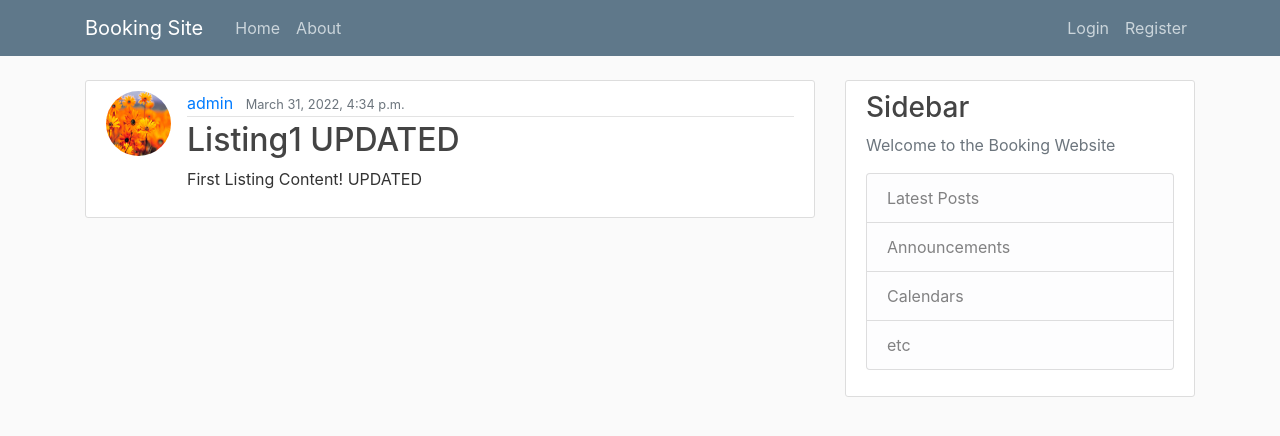
After one commit to mcsalera/sad-project, a Django app: page /listing/1/ in a window 1280 px wide. The commit adds this page. Shown: the top 436 px of the page. Run offline with Django 4.2, Linux system fonts and the light colour scheme; data comes from the database, SQL or seed files in the repository; both versions use the stored data as it was after the commit; some libraries are stand-ins or nearby versions.

Commit message:
user login

```diff
--- a/SAD/crud/booking/models.py
+++ b/SAD/crud/booking/models.py
@@ -2,6 +2,7 @@ from tkinter import CASCADE
 from django.db import models
 from django.utils import timezone
 from django.contrib.auth.models import User
+from django.urls import reverse
 
 class Listing(models.Model):
     title = models.CharField(max_length=200)
@@ -11,3 +12,6 @@ class Listing(models.Model):
 
     def __str__(self):
         return self.title
+
+    def get_absolute_url(self):
+        return reverse('listing-detail', kwargs={'pk': self.pk})
--- a/SAD/crud/booking/templates/booking/base.html
+++ b/SAD/crud/booking/templates/booking/base.html
@@ -32,6 +32,7 @@
               <!-- Navbar Right Side -->
               <div class="navbar-nav">
                 {% if user.is_authenticated %}
+                <a class="nav-item nav-link" href="{% url 'listing-create' %}">Create New Listing</a>
                 <a class="nav-item nav-link" href="{% url 'profile' %}">Profile</a>
                 <a class="nav-item nav-link" href="{% url 'logout' %}">Logout</a>
                 {% else %}
--- a/SAD/crud/booking/templates/booking/home.html
+++ b/SAD/crud/booking/templates/booking/home.html
@@ -2,12 +2,13 @@
 {% block content %}
   {% for listing in listings %}
     <article class="media content-section">
+      <img class="rounded-circle article-img" src="{{ listing.owner.profile.image.url }}">
       <div class="media-body">
         <div class="article-metadata">
           <a class="mr-2" href="#">{{ listing.owner }}</a>
           <small class="text-muted">{{ listing.date_listed }}</small>
         </div>
-        <h2><a class="article-title" href="#">{{ listing.title }}</a></h2>
+        <h2><a class="article-title" href="{% url 'listing-detail' listing.id %}">{{ listing.title }}</a></h2>
         <p class="article-content">{{ listing.description }}</p>
       </div>
     </article>
--- /dev/null
+++ b/SAD/crud/booking/templates/booking/listing_detail.html
@@ -0,0 +1,20 @@
+{% extends "booking/base.html" %}
+{% block content %}
+<article class="media content-section">
+    <img class="rounded-circle article-img" src="{{ object.owner.profile.image.url }}">
+    <div class="media-body">
+    <div class="article-metadata">
+        <a class="mr-2" href="#">{{ object.owner }}</a>
+        <small class="text-muted">{{ object.date_listed }}</small>
+        <div>
+            {% if object.owner == user %}
+                <a class="btn btn-secondary btn-sm mt-1 mb-1" href="{% url 'listing-update' object.id %}">Update Listing</a>
+                <a class="btn btn-danger btn-sm mt-1 mb-1" href="{% url 'listing-delete' object.id %}">Delete Listing</a>
+            {% endif %}
+        </div>
+    </div>
+    <h2 class="article-title">{{ object.title }}</h2>
+    <p class="article-content">{{ object.description }}</p>
+    </div>
+</article>
+{% endblock content %}
--- a/SAD/crud/booking/urls.py
+++ b/SAD/crud/booking/urls.py
@@ -1,7 +1,18 @@
 from django.urls import path
+from .views import (
+    ListingListView,
+    ListingDetailView,
+    ListingCreateView,
+    ListingUpdateView,
+    ListingDeleteView
+)
 from . import views
 
 urlpatterns = [
-    path('', views.home, name='booking-home'),
+    path('', ListingListView.as_view(), name='booking-home'),
+    path('listing/<int:pk>/', ListingDetailView.as_view(), name='listing-detail'),
+    path('listing/new/', ListingCreateView.as_view(), name='listing-create'),
+    path('listing/<int:pk>/update/', ListingUpdateView.as_view(), name='listing-update'),
+    path('listing/<int:pk>/delete/', ListingDeleteView.as_view(), name='listing-delete'),
     path('about/', views.about, name='booking-about'),
 ]
--- a/SAD/crud/booking/views.py
+++ b/SAD/crud/booking/views.py
@@ -1,6 +1,13 @@
 from django.shortcuts import render
+from django.contrib.auth.mixins import LoginRequiredMixin, UserPassesTestMixin
 from django.http import HttpResponse
 from .models import Listing
+from django.views.generic import (
+    ListView,
+    DetailView,
+    CreateView,
+    UpdateView,
+    DeleteView)
 
 def home(request):
     context = {
@@ -8,6 +15,47 @@ def home(request):
     }
     return render(request, 'booking/home.html', context)
 
+class ListingListView(ListView):
+    model = Listing
+    template_name = 'booking/home.html' #<app>/<model>_<viewtype>.html
+    context_object_name = 'listings'
+    ordering = ['-date_listed']
+
+class ListingDetailView(DetailView):
+    model = Listing
+
+class ListingCreateView(LoginRequiredMixin, CreateView):
+    model = Listing
+    fields = ['title', 'description']
+
+    def form_valid(self, form):
+        form.instance.owner = self.request.user
+        return super().form_valid(form)
+
+class ListingUpdateView(LoginRequiredMixin, UserPassesTestMixin, UpdateView):
+    model = Listing
+    fields = ['title', 'description']
+
+    def form_valid(self, form):
+        form.instance.owner = self.request.user
+        return super().form_valid(form)
+
+    def test_func(self):
+        listing = self.get_object()
+        if self.request.user == listing.owner:
+            return True
+        return False
+
+class ListingDeleteView(LoginRequiredMixin, UserPassesTestMixin, DeleteView):
+    model = Listing
+    success_url = '/'
+
+    def test_func(self):
+        listing = self.get_object()
+        if self.request.user == listing.owner:
+            return True
+        return False
+
 def about(request):
     return render(request, 'booking/about.html', {'title': 'About'})
 # Create your views here.
```
Also changed, not shown: SAD/crud/booking/templates/booking/listing_confirm_delete.html (added, +16 -0 lines), SAD/crud/booking/templates/booking/listing_form.html (added, +16 -0 lines), SAD/crud/users/forms.py (+14 -0 lines), SAD/crud/users/templates/users/profile.html (+11 -1 lines), SAD/crud/users/views.py (+20 -2 lines), SAD/crud/db.sqlite3, SAD/crud/media/profile_pics/Welcome_Scan_uYd26sb.jpg (added).
